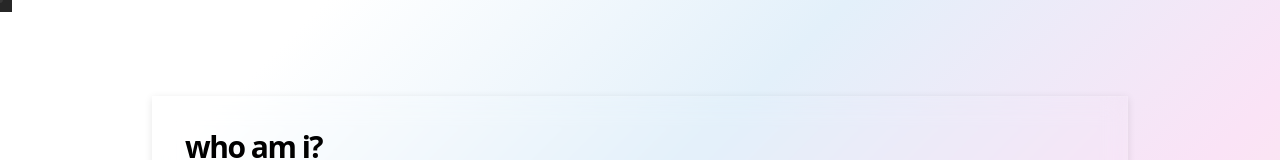
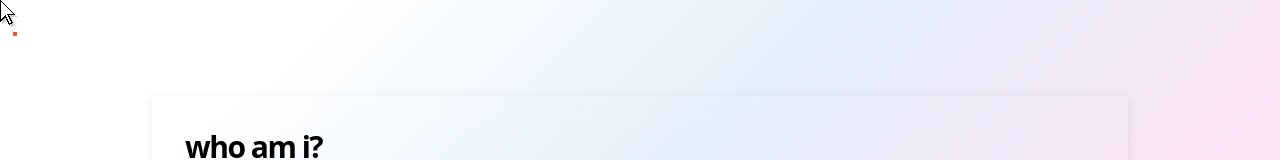
Before and after one commit to rzhang57/rmzhang-website, a Next.js app: page / in a window 1280 px wide. Both pictures are taken after a click on the element "ryan zhang". Shown: the part 992-1152 px from the top of the page. Built offline with nearby package versions, Linux system fonts and the light colour scheme.

Commit message:
new custom cursor

```diff
--- a/src/app/globals.css
+++ b/src/app/globals.css
@@ -81,13 +81,13 @@ html {
 
 @keyframes bgShift {
   0% {
-    background-position: 0% 50%;
+    background-position: 0 50%;
   }
   50% {
     background-position: 100% 50%;
   }
   100% {
-    background-position: 0% 50%;
+    background-position: 0 50%;
   }
 }
 
--- a/src/components/CustomCursor.tsx
+++ b/src/components/CustomCursor.tsx
@@ -2,17 +2,29 @@
 
 import { useEffect, useState, useRef } from "react";
 
+const MS_COLORS = ["#F25022", "#7FBA00", "#00A4EF", "#FFB900"];
 const CustomCursor = () => {
     const mainCursorRef = useRef<HTMLDivElement>(null);
-    const trailCursorRef = useRef<HTMLDivElement>(null);
+    const orbitRefs = useRef<(HTMLDivElement | null)[]>([]);
     const positionRef = useRef({
         mouseX: -100,
         mouseY: -100,
         mainX: -100,
         mainY: -100,
-        trailX: -100,
-        trailY: -100,
+        orbitX: -100,
+        orbitY: -100,
     });
+    const angleRef = useRef(0);
+    const particleOffsetsRef = useRef(
+        Array(MS_COLORS.length).fill(null).map(() => ({
+            speed: 0.02 + Math.random() * 0.02,
+            radiusOffset: 0,
+            angleOffset: Math.random() * Math.PI * 2,
+            wobbleSpeed: 0.05 + Math.random() * 0.05,
+            wobbleAmount: Math.random() * 10
+        }))
+    );
+
     const [isHovering, setIsHovering] = useState(false);
     const [isVisible, setIsVisible] = useState(false);
     const [isInIframe, setIsInIframe] = useState(false);
@@ -28,8 +40,6 @@ const CustomCursor = () => {
         };
 
         const handleBodyMouseLeave = () => setIsVisible(false);
-        const handleElementMouseEnter = () => setIsHovering(true);
-        const handleElementMouseLeave = () => setIsHovering(false);
 
         const handleMouseDown = () => {
             setIsClicking(true);
@@ -44,13 +54,22 @@ const CustomCursor = () => {
         document.addEventListener("mouseup", handleMouseUp);
         document.body.addEventListener("mouseleave", handleBodyMouseLeave);
 
-        const interactiveElements = document.querySelectorAll(
-            'a, button, input, textarea, [role="button"]'
-        );
-        interactiveElements.forEach((el) => {
-            el.addEventListener("mouseenter", handleElementMouseEnter);
-            el.addEventListener("mouseleave", handleElementMouseLeave);
-        });
+        const handleMouseOver = (e: MouseEvent) => {
+            const target = e.target as HTMLElement;
+            if (target.closest('a, button, input, textarea, [role="button"], .clickable')) {
+                setIsHovering(true);
+            }
+        };
+
+        const handleMouseOut = (e: MouseEvent) => {
+            const target = e.target as HTMLElement;
+            if (target.closest('a, button, input, textarea, [role="button"], .clickable')) {
+                setIsHovering(false);
+            }
+        };
+
+        document.addEventListener("mouseover", handleMouseOver);
+        document.addEventListener("mouseout", handleMouseOut);
 
         const checkIframeClass = () => {
             setIsInIframe(document.body.classList.contains('hide-custom-cursor'));
@@ -63,27 +82,48 @@ const CustomCursor = () => {
         });
 
         const animate = () => {
-            const { mouseX, mouseY, mainX, mainY, trailX, trailY } =
-                positionRef.current;
+            const { mouseX, mouseY } = positionRef.current;
 
-            // Main cursor smoothing
-            positionRef.current.mainX += (mouseX - mainX) * 0.2;
-            positionRef.current.mainY += (mouseY - mainY) * 0.2;
+            positionRef.current.mainX = mouseX;
+            positionRef.current.mainY = mouseY;
 
-            // Trail cursor smoothing
-            positionRef.current.trailX += (positionRef.current.mainX - trailX) * 0.1;
-            positionRef.current.trailY += (positionRef.current.mainY - trailY) * 0.1;
+            positionRef.current.orbitX += (mouseX - positionRef.current.orbitX) * 0.1;
+            positionRef.current.orbitY += (mouseY - positionRef.current.orbitY) * 0.1;
+
+            const dx = mouseX - positionRef.current.orbitX;
+            const dy = mouseY - positionRef.current.orbitY;
+            const speed = Math.sqrt(dx * dx + dy * dy);
+            const chaosMultiplier = Math.min(speed * 0.02, 1.5);
+
+            angleRef.current += 0.02;
 
             if (mainCursorRef.current) {
                 mainCursorRef.current.style.transform = `translate3d(${
-                    positionRef.current.mainX - 12
-                }px, ${positionRef.current.mainY - 12}px, 0)`;
+                    Math.round(positionRef.current.mainX)
+                }px, ${Math.round(positionRef.current.mainY)}px, 0)`;
             }
-            if (trailCursorRef.current) {
-                trailCursorRef.current.style.transform = `translate3d(${
-                    positionRef.current.trailX - 4
-                }px, ${positionRef.current.trailY - 4}px, 0)`;
+
+            const centerX = positionRef.current.orbitX + 8;
+            const centerY = positionRef.current.orbitY + 8;
+
+            orbitRefs.current.forEach((ref, index) => {
+                if (ref) {
+                    const particle = particleOffsetsRef.current[index];
+
+                    const baseRadius = 24 + (index * 8);
+                    const baseAngle = angleRef.current + particle.angleOffset;
+
+                    const wobble = Math.sin(Date.now() * 0.005 * particle.wobbleSpeed) * (particle.wobbleAmount + chaosMultiplier * 10);
+                    const radius = baseRadius + wobble;
+
+                    const currentAngle = baseAngle + (chaosMultiplier * 0.2 * (index % 2 === 0 ? 1 : -1));
+
+                    const x = centerX + Math.cos(currentAngle) * radius;
+                    const y = centerY + Math.sin(currentAngle) * radius;
+
+                    ref.style.transform = `translate3d(${Math.round(x)}px, ${Math.round(y)}px, 0)`;
                 }
+            });
 
             animationFrameRef.current = requestAnimationFrame(animate);
         };
@@ -95,10 +135,8 @@ const CustomCursor = () => {
             document.removeEventListener("mousedown", handleMouseDown);
             document.removeEventListener("mouseup", handleMouseUp);
             document.body.removeEventListener("mouseleave", handleBodyMouseLeave);
-            interactiveElements.forEach((el) => {
-                el.removeEventListener("mouseenter", handleElementMouseEnter);
-                el.removeEventListener("mouseleave", handleElementMouseLeave);
-            });
+            document.removeEventListener("mouseover", handleMouseOver);
+            document.removeEventListener("mouseout", handleMouseOut);
             observer.disconnect();
             if (animationFrameRef.current) {
                 cancelAnimationFrame(animationFrameRef.current);
@@ -108,37 +146,54 @@ const CustomCursor = () => {
 
     return (
         <>
+            {MS_COLORS.map((color, i) => (
                 <div
-                ref={trailCursorRef}
+                    key={i}
+                    ref={(el) => {
+                        orbitRefs.current[i] = el;
+                    }}
                     className="pointer-events-none fixed left-0 top-0 z-50 hidden md:block"
                     style={{
-                    width: "7px",
-                    height: "7px",
-                    backgroundColor: "rgba(128, 128, 128, 0.2)",
+                        width: "4px",
+                        height: "4px",
+                        backgroundColor: color,
                         opacity: (isVisible && !isInIframe) ? 1 : 0,
                         transition: "opacity 0.2s",
-                    borderRadius: "100px",
+                        borderRadius: "0px",
                     }}
                 />
+            ))}
             <div
                 ref={mainCursorRef}
                 className="pointer-events-none fixed left-0 top-0 z-50 hidden md:block"
                 style={{
-                    width: isHovering ? "40px" : "24px",
-                    height: isHovering ? "40px" : "24px",
-                    backgroundColor: isClicking
-                        ? "rgba(239,178,202,0.7)"
-                        : "rgba(128, 128, 128, 0.3)",
-                    backdropFilter: "grayscale(100%) invert(100%)",
-                    WebkitBackdropFilter: "grayscale(100%) invert(100%)",
                     opacity: (isVisible && !isInIframe) ? 1 : 0,
-                    transition: isClicking
-                        ? "width 0.1s, height 0.1s, opacity 0.2s, background-color 0.1s"
-                        : "width 0.6s, height 0.7s, opacity 0.2s, background-color 0.2s",
-                    transform: isClicking ? "scale(0.8)" : "scale(1)",
-                    borderRadius: "0px",
+                    transition: "opacity 0.2s",
+                    transformOrigin: "top left",
+                    filter: "drop-shadow(2px 2px 0px rgba(0,0,0,0.2))"
                 }}
+            >
+                <svg
+                    width={32}
+                    height={32}
+                    viewBox="0 0 24 24"
+                    fill="none"
+                    xmlns="http://www.w3.org/2000/svg"
+                    style={{
+                        transform: `scale(${isClicking ? 0.94 : (isHovering ? 1.01 : 1)})`,
+                        transition: "transform 0.1s",
+                    }}
+                >
+                    <path
+                        d="M0 0 L0 16 L4 12 L7 18 L9 17 L6 11 L11 11 Z"
+                        fill="white"
+                        stroke="black"
+                        strokeWidth="1"
+                        shapeRendering="crispEdges"
+                        strokeLinejoin="miter"
                     />
+                </svg>
+            </div>
         </>
     );
 };
```
Also changed, not shown: src/components/landing/About/CurrentlyPlaying.tsx (+4 -5 lines). Lines whose indentation alone changed are shown as unchanged.
